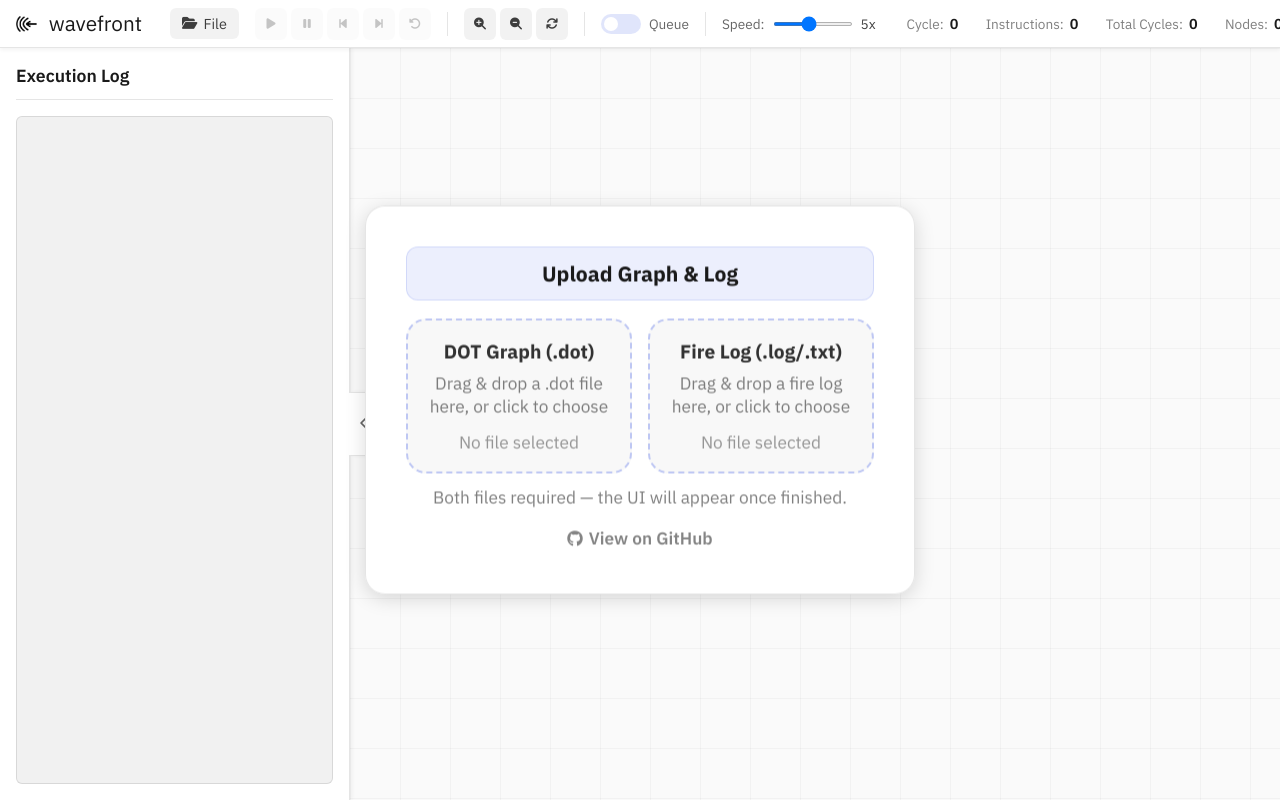
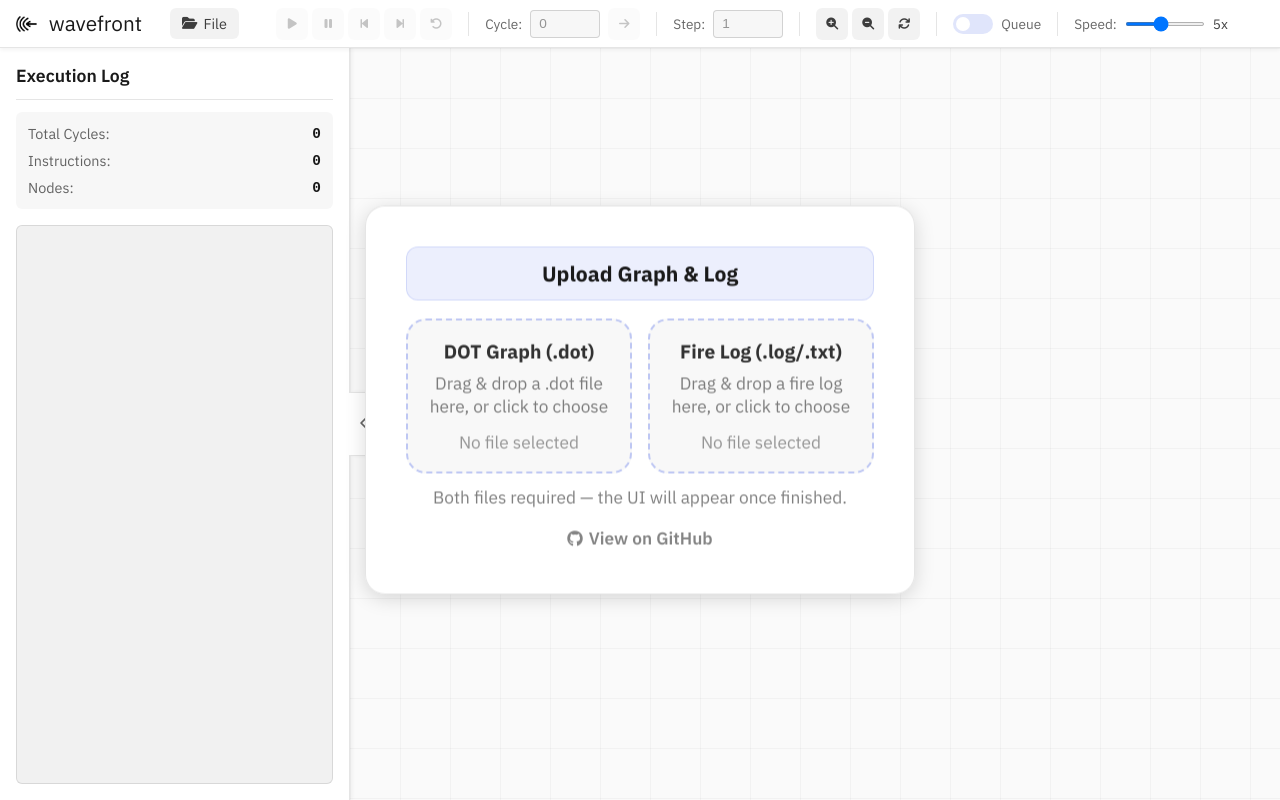
Before and after one commit to jobitaki/wavefront, a plain HTML site: page index.html in a window 1280 px wide. Drawn offline with nearby package versions, Linux system fonts and the light colour scheme; a web font is replaced by a local one.

Commit message:
Add cycle navigation and step size controls to the UI

```diff
--- a/app.js
+++ b/app.js
@@ -19,6 +19,7 @@ class DataflowVisualizer {
         this.queueVisualizationEnabled = false; // Toggle for queue visualization (off by default for performance)
         this.zoom = null; // D3 zoom behavior
         this.currentTransform = d3.zoomIdentity; // Current zoom/pan transform
+        this.stepSize = 1; // Default step size for prev/next navigation
 
         // Cache DOM elements for performance
         this.dom = {};
@@ -35,7 +36,6 @@ class DataflowVisualizer {
         // Cache frequently accessed DOM elements
         this.dom.graphContainer = document.getElementById('graph-container');
         this.dom.executionLog = document.getElementById('executionLog');
-        this.dom.currentCycle = document.getElementById('currentCycle');
         this.dom.cycleInstrCount = document.getElementById('cycleInstrCount');
         this.dom.playBtn = document.getElementById('playBtn');
         this.dom.pauseBtn = document.getElementById('pauseBtn');
@@ -96,6 +96,31 @@ class DataflowVisualizer {
         document.getElementById('zoomInBtn').addEventListener('click', () => this.zoomIn());
         document.getElementById('zoomOutBtn').addEventListener('click', () => this.zoomOut());
         document.getElementById('zoomResetBtn').addEventListener('click', () => this.resetZoom());
+
+        // Cycle navigation controls
+        const jumpToCycleInput = document.getElementById('jumpToCycleInput');
+        const jumpToCycleBtn = document.getElementById('jumpToCycleBtn');
+        const stepSizeInput = document.getElementById('stepSizeInput');
+
+        jumpToCycleBtn?.addEventListener('click', () => this.jumpToCycle());
+        jumpToCycleInput?.addEventListener('keypress', (e) => {
+            if (e.key === 'Enter') {
+                this.jumpToCycle();
+                e.target.blur(); // Remove focus after jumping
+            }
+        });
+        jumpToCycleInput?.addEventListener('blur', () => {
+            this.jumpToCycle();
+        });
+
+        stepSizeInput?.addEventListener('input', (e) => {
+            const value = parseInt(e.target.value);
+            if (!isNaN(value) && value >= 1) {
+                this.stepSize = value;
+            } else {
+                e.target.value = this.stepSize;
+            }
+        });
 
         // Queue visualization toggle
         document.getElementById('queueToggleBtn').addEventListener('change', (e) => this.toggleQueueVisualization(e.target.checked));
@@ -348,6 +373,11 @@ class DataflowVisualizer {
         this.dom.nextBtn.disabled = false;
         this.dom.resetBtn.disabled = false;
 
+        // Enable cycle navigation controls
+        document.getElementById('jumpToCycleInput').disabled = false;
+        document.getElementById('jumpToCycleBtn').disabled = false;
+        document.getElementById('stepSizeInput').disabled = false;
+
         this.reset();
     }
 
@@ -403,7 +433,7 @@ class DataflowVisualizer {
 
     previousCycle() {
         if (this.currentCycle > 0) {
-            this.currentCycle--;
+            this.currentCycle = Math.max(0, this.currentCycle - this.stepSize);
             // Rebuild queue state from scratch by replaying from cycle 0
             if (this.queueVisualizationEnabled) {
                 this.replayToCurrentCycle();
@@ -547,13 +577,39 @@ class DataflowVisualizer {
     nextCycle() {
         const maxCycle = Math.max(...Array.from(this.cycleData.keys()));
         if (this.currentCycle < maxCycle) {
-            this.currentCycle++;
+            this.currentCycle = Math.min(maxCycle, this.currentCycle + this.stepSize);
+            this.updateVisualization();
+        }
+    }
+
+    jumpToCycle() {
+        const input = document.getElementById('jumpToCycleInput');
+        const targetCycle = parseInt(input.value);
+
+        if (isNaN(targetCycle) || targetCycle < 0) {
+            // Reset to current cycle if invalid
+            input.value = this.currentCycle;
+            return;
+        }
+
+        const maxCycle = Math.max(...Array.from(this.cycleData.keys()));
+        const boundedCycle = Math.min(maxCycle, Math.max(0, targetCycle));
+
+        this.currentCycle = boundedCycle;
+
+        if (this.queueVisualizationEnabled) {
+            this.replayToCurrentCycle();
+        } else {
             this.updateVisualization();
         }
     }
 
     updateVisualization() {
-        this.dom.currentCycle.textContent = this.currentCycle;
+        // Update the cycle input field to show current cycle
+        const cycleInput = document.getElementById('jumpToCycleInput');
+        if (cycleInput) {
+            cycleInput.value = this.currentCycle;
+        }
 
         // Clear previous highlights and tokens
         this.clearHighlights();
--- a/index.html
+++ b/index.html
@@ -3,7 +3,7 @@
 <head>
     <meta charset="UTF-8">
     <meta name="viewport" content="width=device-width, initial-scale=1.0">
-    <title>wavefront – Dataflow Token Visualizer</title>
+    <title>Wavefront - Dataflow Viewer</title>
     <!-- Google Fonts -->
     <link rel="preconnect" href="https://fonts.googleapis.com">
     <link rel="preconnect" href="https://fonts.gstatic.com" crossorigin>
@@ -93,6 +93,23 @@
 
                 <div class="menu-divider"></div>
 
+                <div class="menu-group cycle-jump-group">
+                    <label class="cycle-label">Cycle:</label>
+                    <input type="number" id="jumpToCycleInput" class="cycle-input" value="0" min="0" disabled />
+                    <button class="menu-icon-btn" id="jumpToCycleBtn" disabled title="Jump to Cycle">
+                        <i class="fa-solid fa-arrow-right"></i>
+                    </button>
+                </div>
+
+                <div class="menu-divider"></div>
+
+                <div class="menu-group step-size-group">
+                    <label class="cycle-label">Step:</label>
+                    <input type="number" id="stepSizeInput" class="cycle-input" value="1" min="1" disabled />
+                </div>
+
+                <div class="menu-divider"></div>
+
                 <div class="menu-group zoom-group">
                     <button class="menu-icon-btn" id="zoomInBtn" title="Zoom In">
                         <i class="fa-solid fa-magnifying-glass-plus"></i>
@@ -123,25 +140,6 @@
                     <span id="speedValue">5x</span>
                 </div>
             </div>
-
-            <div class="menu-section menu-right">
-                <div class="info-item">
-                    <span class="info-label">Cycle:</span>
-                    <span class="info-value" id="currentCycle">0</span>
-                </div>
-                <div class="info-item">
-                    <span class="info-label">Instructions:</span>
-                    <span class="info-value" id="cycleInstrCount">0</span>
-                </div>
-                <div class="info-item">
-                    <span class="info-label">Total Cycles:</span>
-                    <span class="info-value" id="totalCycles">0</span>
-                </div>
-                <div class="info-item">
-                    <span class="info-label">Nodes:</span>
-                    <span class="info-value" id="totalNodes">0</span>
-                </div>
-            </div>
         </div>
 
         <!-- Left Sidebar for Execution Log -->
@@ -151,6 +149,20 @@
             </button>
             <div class="sidebar-content">
                 <div class="sidebar-header">Execution Log</div>
+                <div class="sidebar-stats">
+                    <div class="sidebar-info-item">
+                        <span class="sidebar-info-label">Total Cycles:</span>
+                        <span class="sidebar-info-value" id="totalCycles">0</span>
+                    </div>
+                    <div class="sidebar-info-item">
+                        <span class="sidebar-info-label">Instructions:</span>
+                        <span class="sidebar-info-value" id="cycleInstrCount">0</span>
+                    </div>
+                    <div class="sidebar-info-item">
+                        <span class="sidebar-info-label">Nodes:</span>
+                        <span class="sidebar-info-value" id="totalNodes">0</span>
+                    </div>
+                </div>
                 <div class="execution-log" id="executionLog">
                     <!-- Execution entries will be added here -->
                 </div>
--- a/styles.css
+++ b/styles.css
@@ -291,23 +291,49 @@ input:checked + .slider:before {
     min-width: 30px;
 }
 
-/* Info Items in Menu */
-.info-item {
-    display: flex;
-    align-items: center;
-    gap: 6px;
+/* Cycle Navigation Controls in Menu */
+.cycle-jump-group,
+.step-size-group {
+    gap: 8px;
 }
 
-.info-label {
+.cycle-label {
     font-size: 0.85em;
-    color: rgba(0, 0, 0, 0.5);
+    color: rgba(0, 0, 0, 0.6);
+    white-space: nowrap;
 }
 
-.info-value {
-    font-size: 0.9em;
+.cycle-input {
+    width: 70px;
+    height: 28px;
+    padding: 4px 8px;
+    font-size: 0.85em;
+    border: 1px solid rgba(0, 0, 0, 0.15);
+    border-radius: 4px;
+    background: rgba(255, 255, 255, 0.9);
     color: #1a1a1a;
-    font-weight: 600;
-    min-width: 24px;
+    outline: none;
+    transition: all 0.2s ease;
+}
+
+.cycle-input:hover {
+    border-color: rgba(0, 0, 0, 0.25);
+}
+
+.cycle-input:focus {
+    border-color: #667eea;
+    background: white;
+    box-shadow: 0 0 0 2px rgba(102, 126, 234, 0.15);
+}
+
+.cycle-input:disabled {
+    background: rgba(0, 0, 0, 0.03);
+    color: rgba(0, 0, 0, 0.4);
+    cursor: not-allowed;
+}
+
+.cycle-input::placeholder {
+    color: rgba(0, 0, 0, 0.4);
 }
 
 /* Left Sidebar */
@@ -369,9 +395,37 @@ input:checked + .slider:before {
     font-size: 1.1em;
     font-weight: 600;
     color: #1a1a1a;
-    margin-bottom: 16px;
+    margin-bottom: 12px;
     padding-bottom: 12px;
     border-bottom: 1px solid rgba(0, 0, 0, 0.1);
+}
+
+.sidebar-stats {
+    display: flex;
+    flex-direction: column;
+    gap: 8px;
+    margin-bottom: 16px;
+    padding: 12px;
+    background: rgba(0, 0, 0, 0.03);
+    border-radius: 6px;
+}
+
+.sidebar-info-item {
+    display: flex;
+    justify-content: space-between;
+    align-items: center;
+    font-size: 0.9em;
+}
+
+.sidebar-info-label {
+    color: rgba(0, 0, 0, 0.6);
+    font-weight: 500;
+}
+
+.sidebar-info-value {
+    color: #1a1a1a;
+    font-weight: 600;
+    font-family: 'Courier New', monospace;
 }
 
 /* Visualization Container */
```
